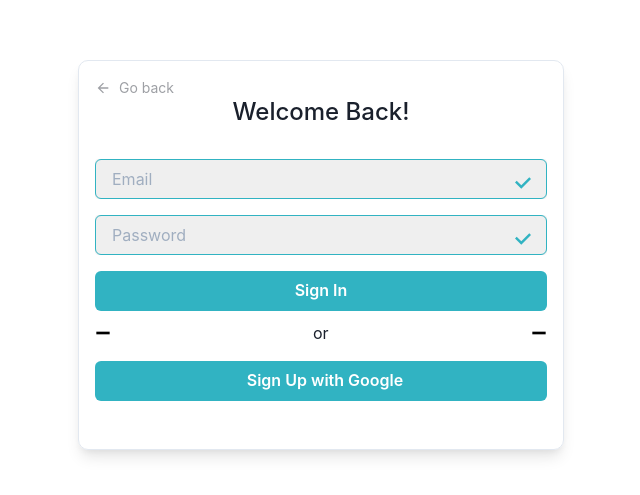
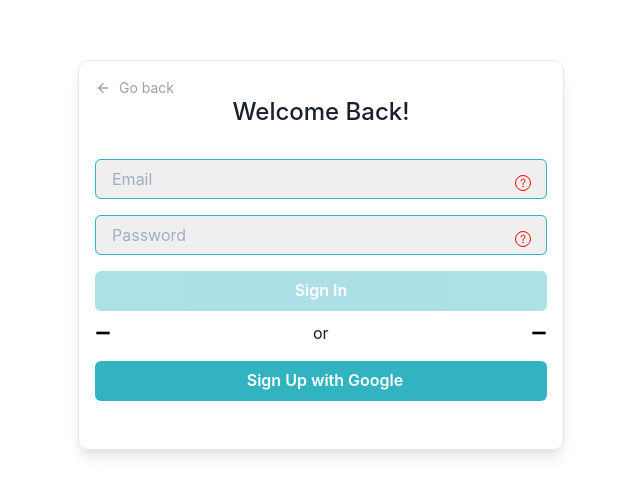
Before and after one commit to Edugaze-Inc/edugaze-fe, a React (Create React App) app: page / in a window 1280 px wide. Shown: the part 145-640 px from the top of the page, without its empty margins (319-959 px from the left). Built offline with nearby package versions, Linux system fonts and the light colour scheme.

Commit message:
Working but problem with toggling images

```diff
--- a/package.json
+++ b/package.json
@@ -17,6 +17,7 @@
     "framer-motion": "^4",
     "react": "^17.0.2",
     "react-dom": "^17.0.2",
+    "react-hook-form": "^7.8.8",
     "react-scripts": "4.0.3",
     "typescript": "^4.1.2",
     "web-vitals": "^1.0.1"
--- a/src/pages/signIn/components/SignInForm.tsx
+++ b/src/pages/signIn/components/SignInForm.tsx
@@ -3,7 +3,7 @@ import { Box, Icon, InputRightElement, InputLeftElement } from "@chakra-ui/react
 import { Checkbox} from "@chakra-ui/react"
 import { Input } from "@chakra-ui/react"
 import { Stack} from "@chakra-ui/react"
-import { CheckIcon } from '@chakra-ui/icons';
+import { CheckIcon, CloseIcon } from '@chakra-ui/icons';
 import { IconButton } from "@chakra-ui/react";
 import GmailIcon from 'src/assets/GmailIcon.svg';
 import BottomOrPart from './BottomOrPart';
@@ -12,12 +12,35 @@ import {
   FormControl,
   FormLabel
 } from "@chakra-ui/react"
+import { useForm } from 'react-hook-form'
+import React, { useState } from 'react';
 import { Link } from "@chakra-ui/react"
+///////////////////////////////////////////////////////////////////
+
+type Profile = {
+  email: string
+  password: string
+}
+
 const VARIANT_COLOR = 'teal'
 const SignInForm = () => {
-    return (
+  const {register, handleSubmit} = useForm<Profile>()
+  const [email, setEmail] = useState('');
+  const [password, setPassword] = useState('');
+  let re = /^(([^<>()\[\]\\.,;:\s@"]+(\.[^<>()\[\]\\.,;:\s@"]+)*)|(".+"))@((\[[0-9]{1,3}\.[0-9]{1,3}\.[0-9]{1,3}\.[0-9]{1,3}])|(([a-zA-Z\-0-9]+\.)+[a-zA-Z]{2,}))$/;
+  const isInvalid = (password === '' || email === ''|| !(re.test(email)));
+  const onSubmit = (data: Profile) => {
+    console.log("data", data);
+  };
+  const handleSignIn = (event:any) =>{
+    event.preventDefault();
+    alert(`Email: ${email} & Password: ${password}`);
+
+  }
+
+  return (
         <Box my={8}  textAlign='center'>
-        <form>
+        <form method="POST" onSubmit={handleSignIn}>
 
           <FormControl
           width='full'
@@ -25,9 +48,13 @@ const SignInForm = () => {
           bgColor='#EFEFEF'
           borderColor='#31B3C2'
           >
-            <Input type='email' placeholder='Email'/>
+            <Input type='email'
+            placeholder='Email'value={email}
+            rule={{ required: true }}
+            onChange={event => setEmail(event.currentTarget.value)}
+            />
             <InputRightElement width="3rem" height="3rem">
-              <CheckIcon color='#31B3C2'/>
+            <Icon Icon={isInvalid? <CloseIcon/> : <CheckIcon/>} color={isInvalid?'#ff0000':'#31B3C2'}/>
               </InputRightElement>
 
           </FormControl>
@@ -38,12 +65,15 @@ const SignInForm = () => {
            bgColor='#EFEFEF'
            borderColor='#31B3C2'
            >
-            <Input type='password' placeholder='Password'/>
+            <Input type='password' placeholder='Password' value={password}
+            rule={{ required: true }}
+            onChange={event => setPassword(event.currentTarget.value)}
+            />
             <InputRightElement width="3rem" height="3rem">
-              <CheckIcon color='#31B3C2'/>
+              <Icon Icon={isInvalid? CloseIcon : CheckIcon} color={isInvalid?'#ff0000':'#31B3C2'}/>
               </InputRightElement>
           </FormControl>
-          <Button bgColor='#31B3C2' textColor='#FFFFFF' width='full' mt={4} marginBottom="5px">Sign In</Button>
+          <Button type="submit" isDisabled={isInvalid} bgColor='#31B3C2' textColor='#FFFFFF' width='full' mt={4} marginBottom="5px">Sign In</Button>
           <BottomOrPart></BottomOrPart>
           <Button leftIcon={<Image px={[16, 16, 'unset']} mb={[16, 16, 'unset']} src={GmailIcon} objectFit="cover"/>} bgColor='#31B3C2' textColor='#FFFFFF' width='full' mt={4}>Sign Up with Google</Button>
 
```
Also changed, not shown: 1 other file (tests, documents, lock files or other folders).
